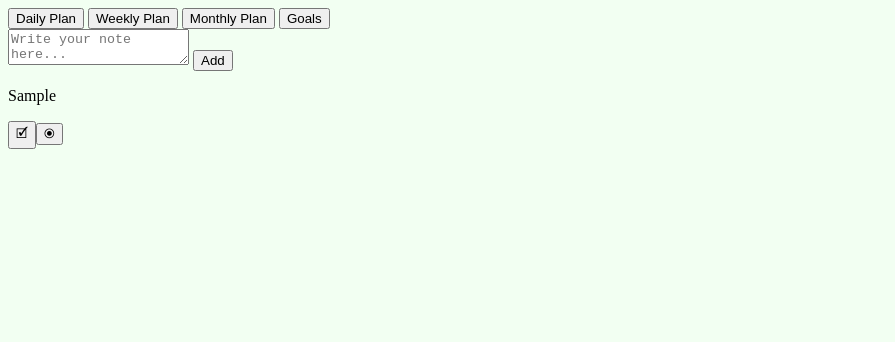
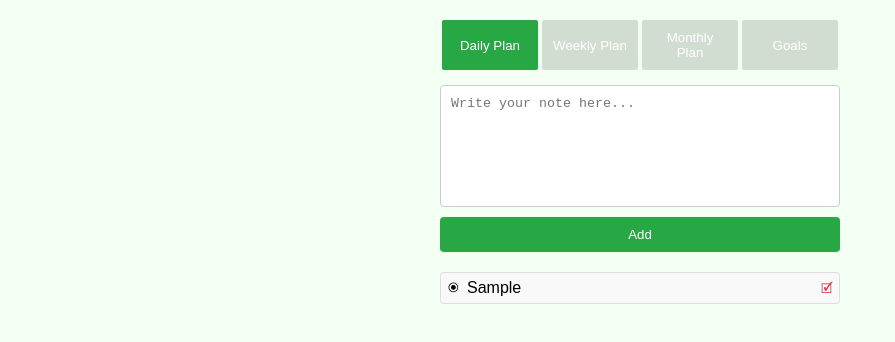
Before and after one commit to TechWorldAjit/todo, a plain HTML site: page index.html in a window 1280 px wide. Both pictures are taken after typing "Sample" into the empty fields and a click on the button "Add". Shown: the whole page, without its empty margins (0-895 px from the left). Drawn offline with Linux system fonts and the light colour scheme.

Commit message:
Update styles.css

```diff
--- a/styles.css
+++ b/styles.css
@@ -1,75 +1,131 @@
-document.addEventListener('DOMContentLoaded', () => {
-    const noteInput = document.getElementById('note-input');
-    const addNoteBtn = document.getElementById('add-note-btn');
-    const notesList = document.getElementById('notes-list');
-    const tabButtons = document.querySelectorAll('.tab-btn');
-    const body = document.querySelector('body');
-    let activeTab = 'daily';
+body {
+  font-family: Arial, sans-serif;
+  background-color: #f4f4f9;
+  margin: 0;
+  padding: 0;
+  display: flex;
+  justify-content: center;
+  align-items: center;
+}
 
-    const tabColors = {
-        daily: 'rgba(0, 255, 0, 0.05)',
-        weekly: 'rgba(0, 0, 255, 0.05)',
-        monthly: 'rgba(255, 0, 0, 0.05)',
-        goals: 'rgba(255, 255, 0, 0.1)',
-    };
+.container {
+  background-color: #f4f4f900;
+  padding: 20px;
+  border-radius: 8px;
+  width: 400px;
+  text-align: center;
+}
 
-    const loadNotes = () => {
-        const notes = JSON.parse(localStorage.getItem(activeTab)) || [];
-        notesList.innerHTML = '';
-        notes.forEach((note, index) => {
-            const noteElement = document.createElement('div');
-            noteElement.classList.add('note');
-            if (note.important) {
-                noteElement.classList.add('important');
-            }
-            noteElement.innerHTML = `
-                <p>${note.text || note}</p> <button class="delete-btn" data-index="${index}">🗹</button><button class="imp-btn" data-index="${index}">⦿</button>
-            `;
-            notesList.appendChild(noteElement);
-        });
-    };
+nav {
+  display: flex;
+  justify-content: space-between;
+  margin-bottom: 15px;
+}
 
-    const saveNotes = (notes) => {
-        localStorage.setItem(activeTab, JSON.stringify(notes));
-    };
+.tab-btn {
+  padding: 10px;
+  background-color: #00000022;
+  color: #fff;
+  border: none;
+  border-radius: 2px;
+  cursor: pointer;
+  flex: 1;
+  margin: 0 2px;
+}
 
-    addNoteBtn.addEventListener('click', () => {
-        const noteText = noteInput.value.trim();
-        if (noteText !== '') {
-            const notes = JSON.parse(localStorage.getItem(activeTab)) || [];
-            notes.push({ text: noteText, important: false }); // Store as object with text and important
-            saveNotes(notes);
-            loadNotes();
-            noteInput.value = '';
-        }
-    });
+.tab-btn.active {
+  background-color: #28a745;
+}
 
-    notesList.addEventListener('click', (e) => {
-        if (e.target.classList.contains('delete-btn')) {
-            const index = e.target.getAttribute('data-index');
-            const notes = JSON.parse(localStorage.getItem(activeTab)) || [];
-            notes.splice(index, 1);
-            saveNotes(notes);
-            loadNotes();
-        } else if (e.target.classList.contains('imp-btn')) { // Important button click
-            const index = e.target.getAttribute('data-index');
-            const notes = JSON.parse(localStorage.getItem(activeTab)) || [];
-            notes[index].important = !notes[index].important;
-            saveNotes(notes);
-            loadNotes();
-        }
-    });
+.note-editor {
+  display: flex;
+  flex-direction: column;
+  margin-bottom: 20px;
+}
 
-    tabButtons.forEach(button => {
-        button.addEventListener('click', (e) => {
-            tabButtons.forEach(btn => btn.classList.remove('active'));
-            e.target.classList.add('active');
-            activeTab = e.target.getAttribute('data-tab');
-            loadNotes();
-            body.style.backgroundColor = tabColors[activeTab];
-        });
-    });
+#note-input {
+  height: 100px;
+  padding: 10px;
+  border: 1px solid #ccc;
+  border-radius: 4px;
+  margin-bottom: 10px;
+  resize: none;
+}
 
-    loadNotes();
-    body.style.backgroundColor = tabColors[activeTab];
-});
+#add-note-btn {
+  padding: 10px;
+  background-color: #28a745;
+  color: #fff;
+  border: none;
+  border-radius: 4px;
+  cursor: pointer;
+}
+
+#add-note-btn:hover {
+  background-color: #218838;
+}
+
+.notes-list {
+  display: flex;
+  flex-direction: column;
+}
+
+.note {
+  background-color: #f9f9f9;
+  padding: 5px;
+  border: 1px solid #ddd;
+  border-radius: 4px;
+  margin-bottom: 5px;
+  position: relative;
+  text-align: left;
+}
+
+.note.important {
+  /* Style for important notes */
+  background-color: #ffde21;
+}
+
+.note p {
+  margin: 0px;
+}
+
+.delete-btn {
+  position: absolute;
+  top: 1.2px;
+  right: 1px;
+  background-color: #ffffff00;
+  color: #dc3545;
+  border: none;
+  border-radius: 4px;
+  cursor: pointer;
+  padding: 5px;
+}
+
+.delete-btn:hover {
+  background-color: #c82333;
+  color: #fff;
+}
+
+.imp-btn {
+  /* Style for important button */
+  position: absolute;
+  top: 2px;
+  left: 2px; /* Adjust position as needed */
+  background-color: #ffde2100; /* Yellow color */
+  color: #000;
+  border: none;
+  border-radius: 4px;
+  cursor: pointer;
+  padding: 5px;
+}
+
+.imp-btn:hover {
+  background-color: #ffde21;
+}
+
+div.note p {
+  margin-top: 0px;
+  margin-bottom: 0px;
+  margin: 1px;
+  padding-left: 20px;
+}
```
